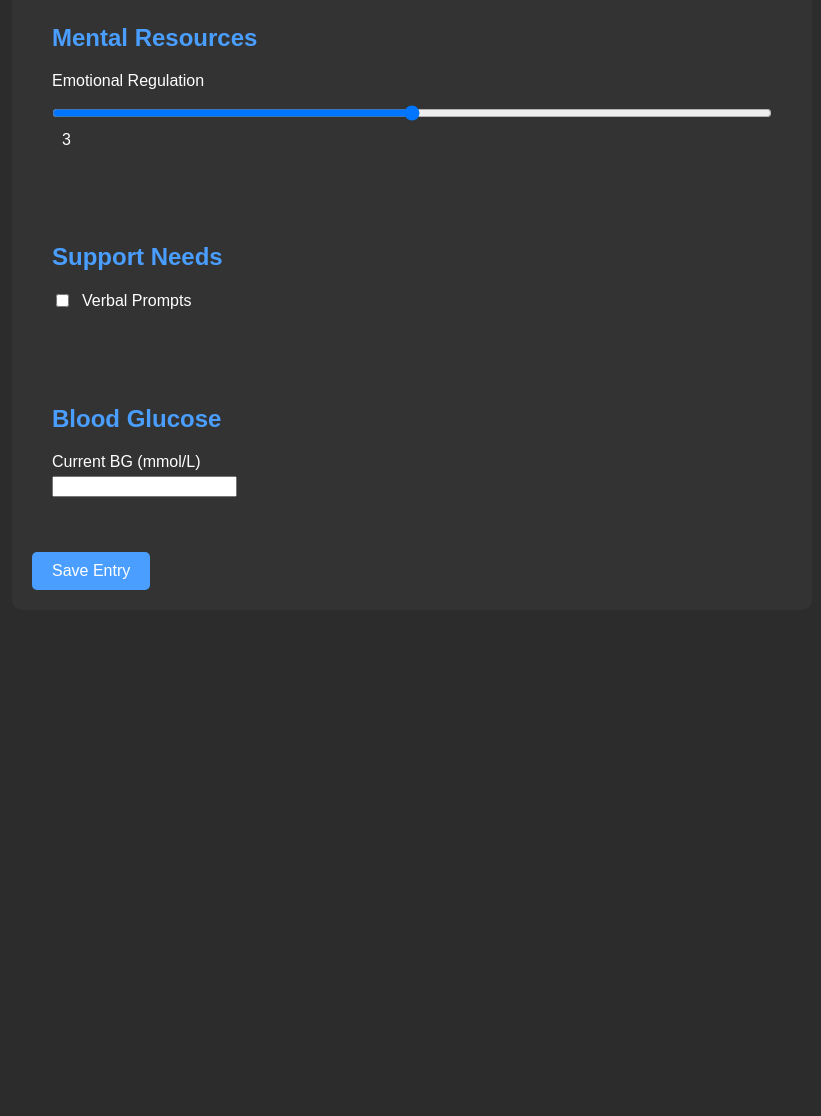
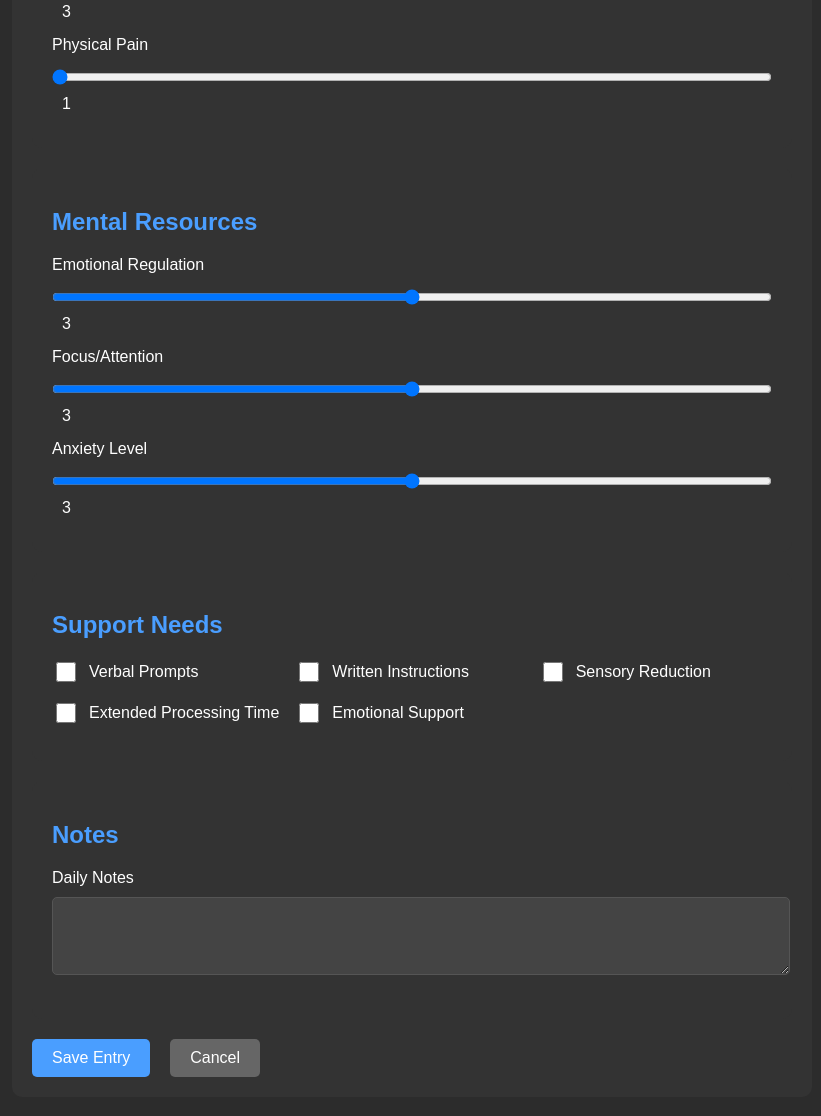
Before and after one commit to jr440/health-dashboard, a plain HTML site: page input.html in a window 1280 px wide. Shown: the part 368-1484 px from the top of the page, without its empty margins (228-1049 px from the left). Before the commit the page ends 1030 px from the top, so only its background shows below. Drawn offline with Linux system fonts and the light colour scheme.

Commit message:
Update input.html

```diff
--- a/input.html
+++ b/input.html
@@ -5,7 +5,6 @@
   <meta name="viewport" content="width=device-width, initial-scale=1.0">
   <title>Health Dashboard Input</title>
   <style>
-  /* Copy the relevant styles from your dashboard CSS */
       body {
           font-family: 'Arial', sans-serif;
           color: white;
@@ -53,6 +52,7 @@
           border-radius: 5px;
           cursor: pointer;
           font-size: 1em;
+          margin-right: 10px;
       }
 
       button:hover {
@@ -71,6 +71,57 @@
           align-items: center;
           gap: 10px;
       }
+
+      input[type="checkbox"] {
+          width: 20px;
+          height: 20px;
+      }
+
+      input[type="number"],
+      input[type="text"],
+      textarea {
+          width: 100%;
+          padding: 8px;
+          margin: 5px 0;
+          background: #444;
+          border: 1px solid #555;
+          border-radius: 5px;
+          color: white;
+      }
+
+      .button-group {
+          display: flex;
+          gap: 10px;
+          margin-top: 20px;
+      }
+
+      .cancel-button {
+          background-color: #666;
+      }
+
+      .rating-container {
+          display: flex;
+          align-items: center;
+          margin: 15px 0;
+      }
+
+      .rating-dots {
+          display: flex;
+          gap: 8px;
+      }
+
+      .dot {
+          width: 24px;
+          height: 24px;
+          border-radius: 50%;
+          border: 2px solid #666;
+          cursor: pointer;
+      }
+
+      .dot.active {
+          background-color: #4a9eff;
+          border-color: #4a9eff;
+      }
   </style>
 </head>
 <body>
@@ -81,20 +132,42 @@
               <h2>Physical Resources</h2>
               <div class="form-group">
                   <label>Sleep Quality</label>
-        <input type="range" min="1" max="5" step="1" name="sleepQuality">
+                  <input type="range" min="1" max="5" step="1" name="sleepQuality" value="3">
                   <span class="value-display">3</span>
               </div>
-      <!-- Add other physical metrics -->
+
+              <div class="form-group">
+                  <label>Energy Level</label>
+                  <input type="range" min="1" max="5" step="1" name="energyLevel" value="3">
+                  <span class="value-display">3</span>
+              </div>
+
+              <div class="form-group">
+                  <label>Physical Pain</label>
+                  <input type="range" min="1" max="5" step="1" name="painLevel" value="1">
+                  <span class="value-display">1</span>
+              </div>
           </div>
 
           <div class="panel">
               <h2>Mental Resources</h2>
               <div class="form-group">
                   <label>Emotional Regulation</label>
-        <input type="range" min="1" max="5" step="1" name="emotionalRegulation">
+                  <input type="range" min="1" max="5" step="1" name="emotionalRegulation" value="3">
                   <span class="value-display">3</span>
               </div>
-      <!-- Add other mental metrics -->
+
+              <div class="form-group">
+                  <label>Focus/Attention</label>
+                  <input type="range" min="1" max="5" step="1" name="focus" value="3">
+                  <span class="value-display">3</span>
+              </div>
+
+              <div class="form-group">
+                  <label>Anxiety Level</label>
+                  <input type="range" min="1" max="5" step="1" name="anxiety" value="3">
+                  <span class="value-display">3</span>
+              </div>
           </div>
 
           <div class="panel">
@@ -104,19 +177,37 @@
                       <input type="checkbox" name="supportNeeds" value="verbalPrompts">
                       Verbal Prompts
                   </label>
-        <!-- Add other support needs -->
+                  <label class="checkbox-label">
+                      <input type="checkbox" name="supportNeeds" value="writtenInstructions">
+                      Written Instructions
+                  </label>
+                  <label class="checkbox-label">
+                      <input type="checkbox" name="supportNeeds" value="sensoryReduction">
+                      Sensory Reduction
+                  </label>
+                  <label class="checkbox-label">
+                      <input type="checkbox" name="supportNeeds" value="processingTime">
+                      Extended Processing Time
+                  </label>
+                  <label class="checkbox-label">
+                      <input type="checkbox" name="supportNeeds" value="emotionalSupport">
+                      Emotional Support
+                  </label>
               </div>
           </div>
 
           <div class="panel">
-      <h2>Blood Glucose</h2>
+              <h2>Notes</h2>
               <div class="form-group">
-        <label>Current BG (mmol/L)</label>
-        <input type="number" step="0.1" name="currentBG">
+                  <label>Daily Notes</label>
+                  <textarea name="notes" rows="4"></textarea>
               </div>
           </div>
 
+          <div class="button-group">
               <button type="submit">Save Entry</button>
+              <button type="button" class="cancel-button" onclick="window.location.href='index.html'">Cancel</button>
+          </div>
       </form>
   </div>
 
@@ -140,15 +231,15 @@
                   date: new Date().toISOString().split('T')[0],
                   metrics: {},
                   supportNeeds: {},
-        bloodGlucose: {}
+                  notes: formData.get('notes')
               };
 
               // Process form data
               formData.forEach((value, key) => {
-        if (key.startsWith('supportNeeds')) {
+                  if (key === 'supportNeeds') {
                       data.supportNeeds[value] = true;
-        } else if (key === 'currentBG') {
-          data.bloodGlucose.current = parseFloat(value);
+                  } else if (key === 'notes') {
+                      // Already handled above
                   } else {
                       data.metrics[key] = parseInt(value);
                   }
```
Lines whose indentation alone changed are shown as unchanged.
